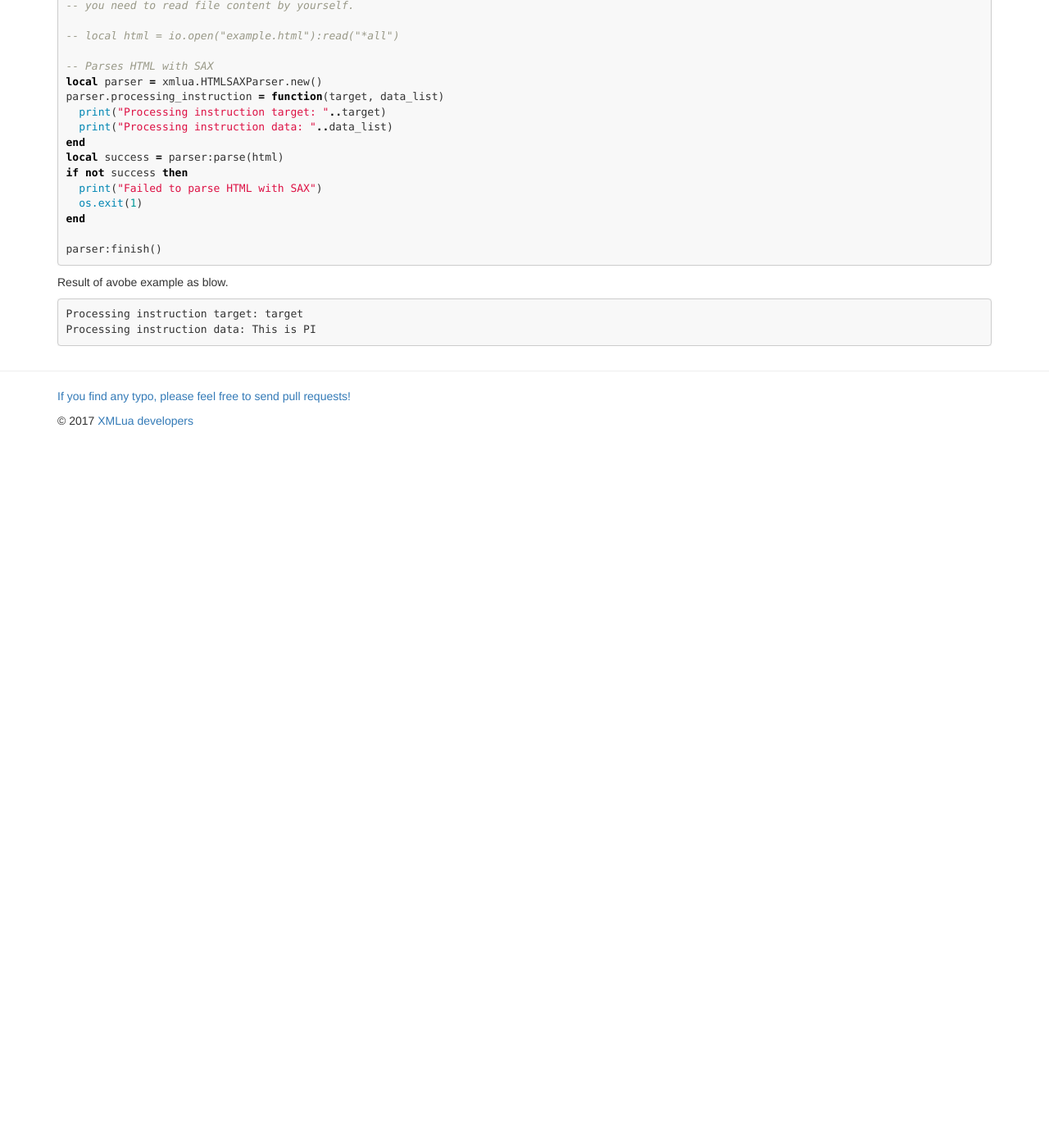
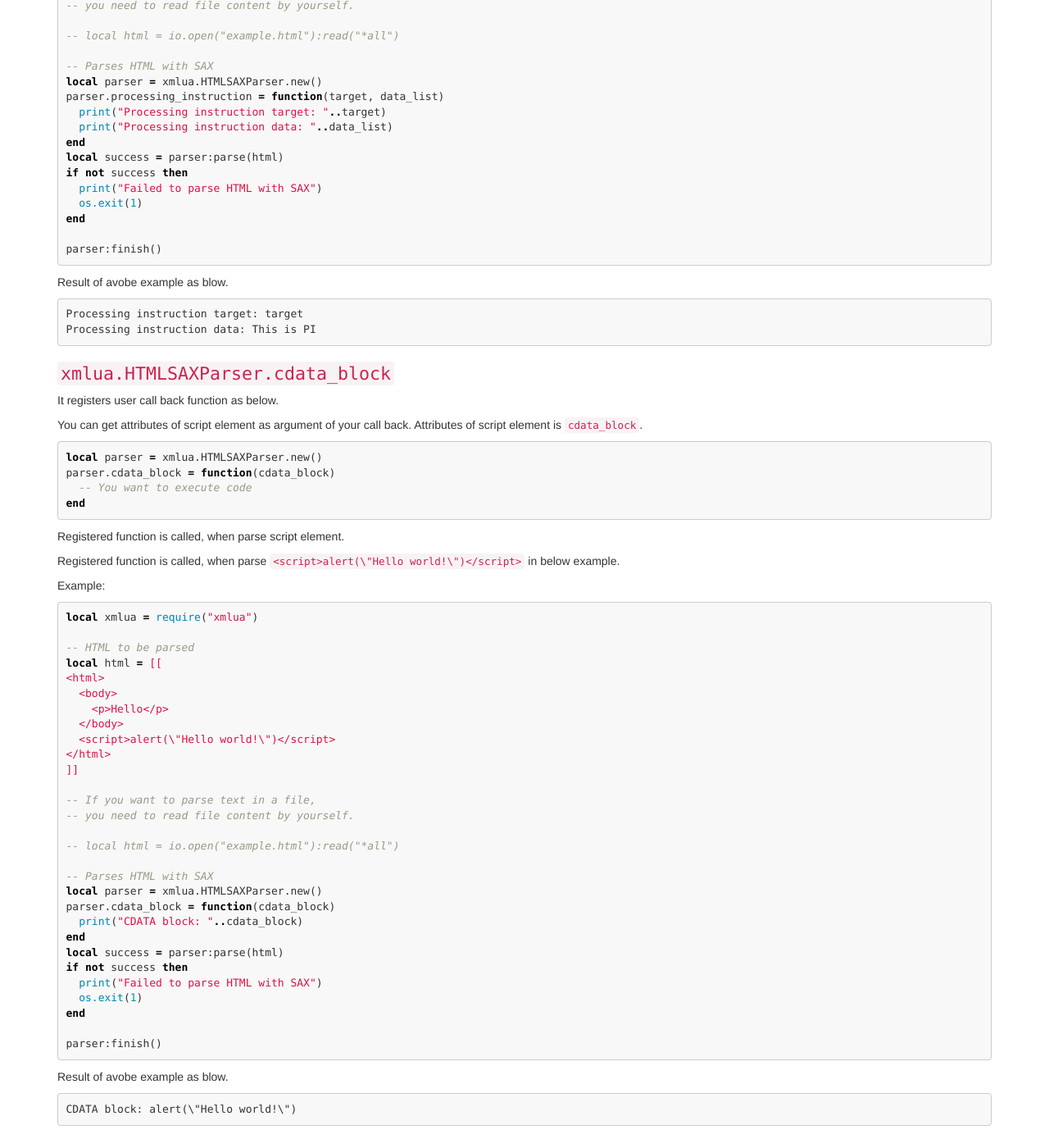
Before and after one commit to clear-code/xmlua, a Jekyll site: the page built from docs/reference/html-sax-parser.md, in a window 1280 px wide and 1400 px high, scrolled down 4542 px. Shown: the whole window at 82% size. Built offline with Jekyll 4.4.1, drawn with Linux system fonts in a browser that asks for light colours; before the commit the page ends 5075 px from its top, so only the background shows below that.

Commit message:
doc reference: add HTMLParser.cdata_block

````diff
--- a/docs/reference/html-sax-parser.md
+++ b/docs/reference/html-sax-parser.md
@@ -285,3 +285,60 @@ Result of avobe example as blow.
 Processing instruction target: target
 Processing instruction data: This is PI
 ```
+
+### `xmlua.HTMLSAXParser.cdata_block`
+
+It registers user call back function as below.
+
+You can get attributes of script element as argument of your call back. Attributes of script element is `cdata_block`.
+
+```lua
+local parser = xmlua.HTMLSAXParser.new()
+parser.cdata_block = function(cdata_block)
+  -- You want to execute code
+end
+```
+
+Registered function is called, when parse script element.
+
+Registered function is called, when parse `<script>alert(\"Hello world!\")</script>` in below example.
+
+Example:
+
+```lua
+local xmlua = require("xmlua")
+
+-- HTML to be parsed
+local html = [[
+<html>
+  <body>
+    <p>Hello</p>
+  </body>
+  <script>alert(\"Hello world!\")</script>
+</html>
+]]
+
+-- If you want to parse text in a file,
+-- you need to read file content by yourself.
+
+-- local html = io.open("example.html"):read("*all")
+
+-- Parses HTML with SAX
+local parser = xmlua.HTMLSAXParser.new()
+parser.cdata_block = function(cdata_block)
+  print("CDATA block: "..cdata_block)
+end
+local success = parser:parse(html)
+if not success then
+  print("Failed to parse HTML with SAX")
+  os.exit(1)
+end
+
+parser:finish()
+```
+
+Result of avobe example as blow.
+
+```
+CDATA block: alert(\"Hello world!\")
+```
````
